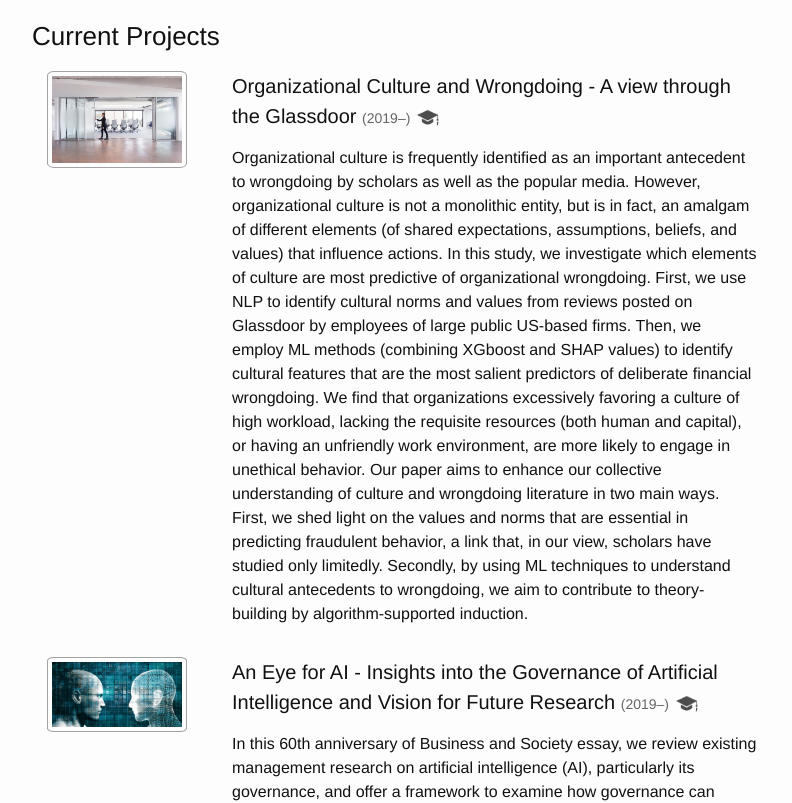
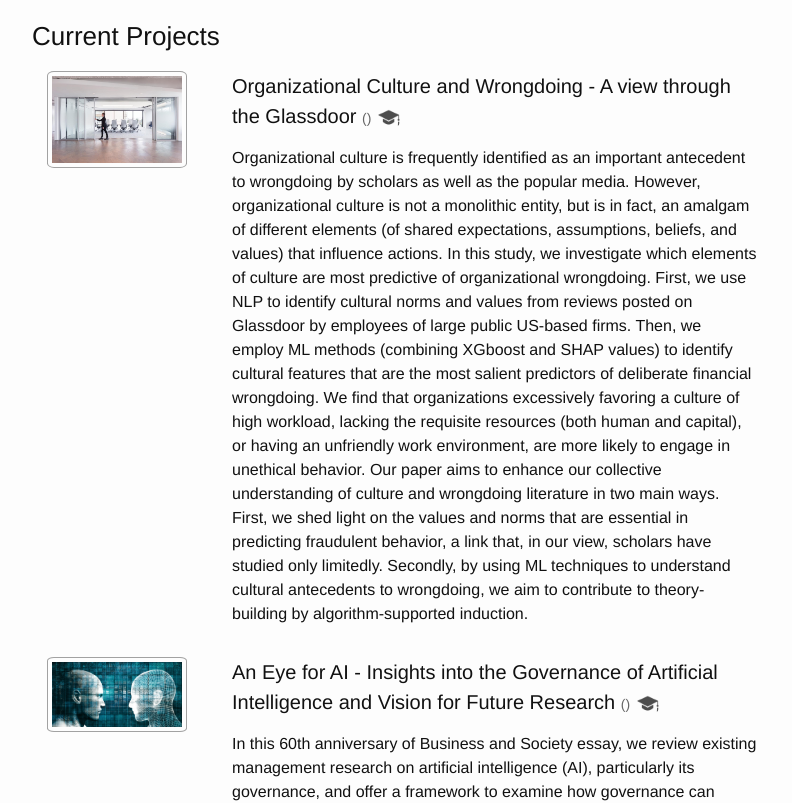
Before and after one commit to deepikachhillar/deepikachhillar.github.io, a Jekyll site: the page built from index.md, in a window 1280 px wide. Shown: the part 397-1200 px from the top of the page, without its empty margins (238-1030 px from the left). Built offline with Jekyll 4.4.1, drawn with Linux system fonts in a browser that asks for light colours.

Commit message:
Update projects.html

```diff
--- a/_includes/projects.html
+++ b/_includes/projects.html
@@ -5,7 +5,7 @@
 	</div>
 	<div class="row-info">
     <h4>
-      {{ project.name }} <small>({{ project.start }}–{{ project.end | default: "" }})</small>
+      {{ project.name }} <small>({{ project.link | default: "" }})</small>
       {% include /functions/getprojectmembers.html project=project %}
     </h4>
 		<p>
```
